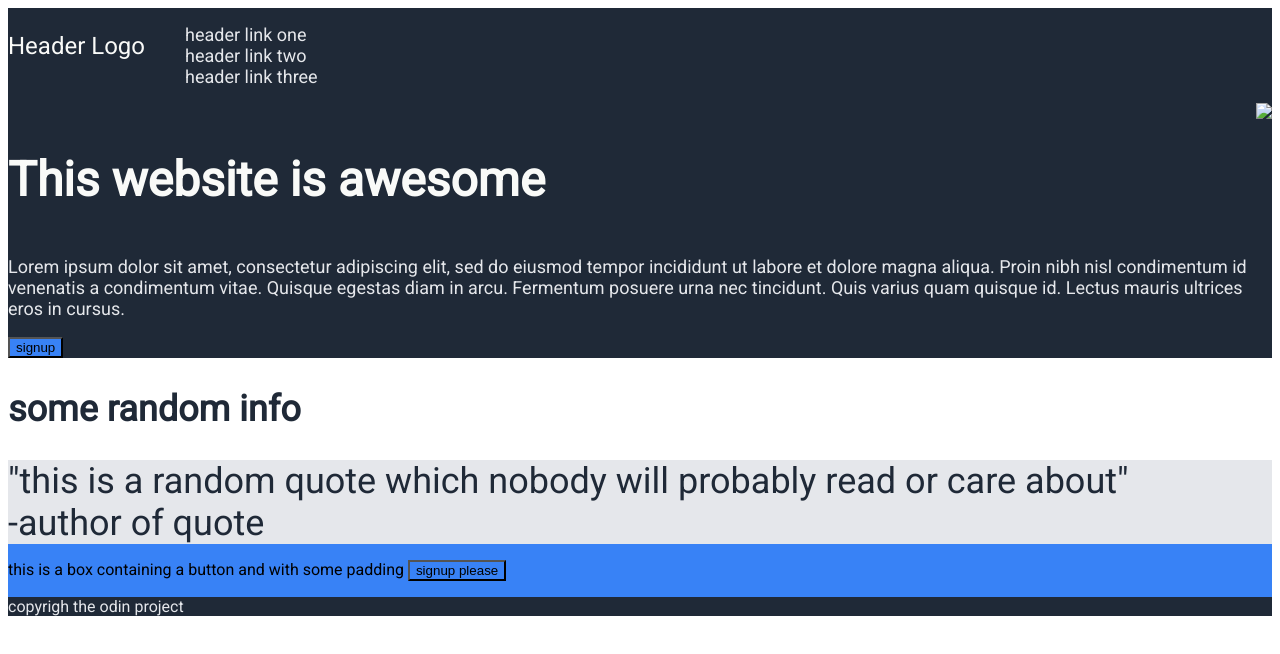
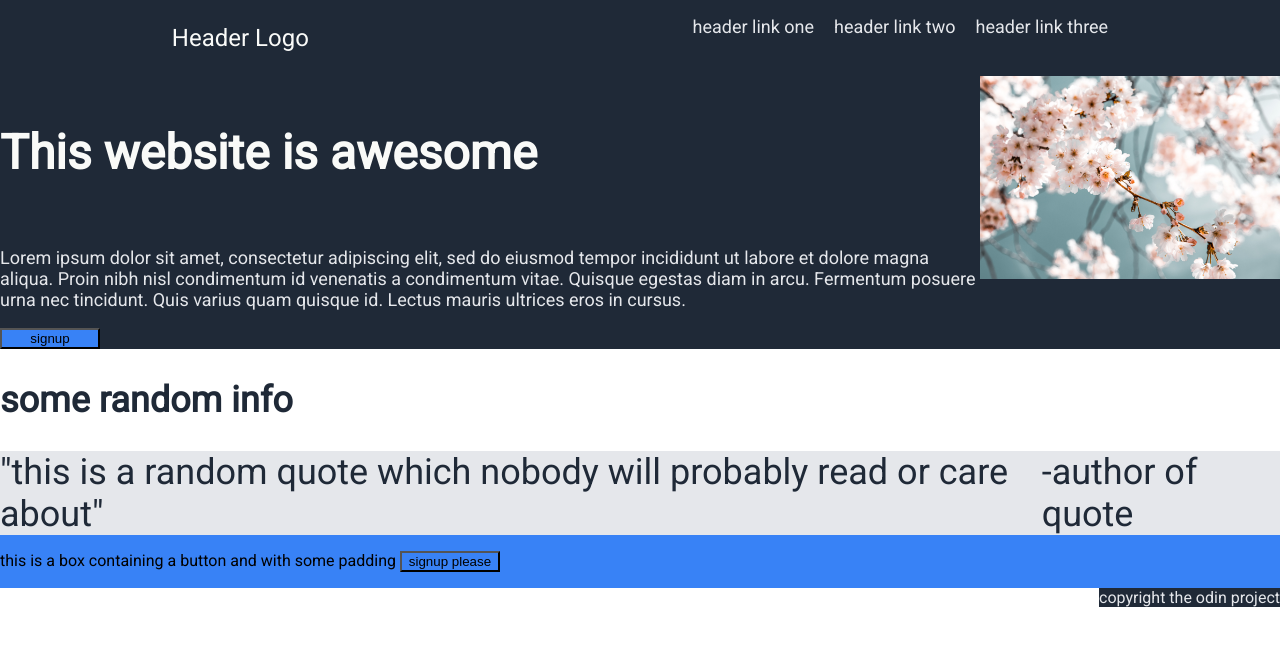
Before and after one commit to namidabbar/landing-page, a plain HTML site: page index.html in a window 1280 px wide. Drawn offline with Linux system fonts and the light colour scheme.

Commit message:
added an image and it's source into readme

```diff
--- a/index.html
+++ b/index.html
@@ -18,13 +18,17 @@
             <li><a href="#">header link three</a></li>
         </ul>
     </div>
-    <div class="hero"> <div class="intro">
-<p class="awesome">This website is awesome</p>
-<p class="secondary-text">
-    Lorem ipsum dolor sit amet, consectetur adipiscing elit, sed do eiusmod tempor incididunt ut labore et dolore magna aliqua. Proin nibh nisl condimentum id venenatis a condimentum vitae. Quisque egestas diam in arcu. Fermentum posuere urna nec tincidunt. Quis varius quam quisque id. Lectus mauris ultrices eros in cursus.
-</p>
-<button>signup</button></div>
-<div class="placeholder"><img src="#"/></div>
+    <div class="hero">
+        <div class="intro">
+            <p class="awesome">This website is awesome</p>
+            <p class="secondary-text">
+            Lorem ipsum dolor sit amet, consectetur adipiscing elit, sed do eiusmod tempor incididunt ut labore et dolore magna aliqua. Proin nibh nisl condimentum id venenatis a condimentum vitae. Quisque egestas diam in arcu. Fermentum posuere urna nec tincidunt. Quis varius quam quisque id. Lectus mauris ultrices eros in cursus.
+            </p>
+        <button>signup</button>
+        </div>
+        <div class="placeholder">
+            <img src="pexels-louis-2101187.jpg"/>
+        </div>
     </div>
     <div class="main">
     <h2 class="information">some random info</h2>
@@ -39,7 +43,7 @@
         <button>signup please</button></p>
     </div>
     <div class="footer">
-copyrigh the odin project
+copyright the odin project
     </div>
 </body>
 </html>
--- a/style.css
+++ b/style.css
@@ -3,25 +3,30 @@ body{
     flex-direction: column;
     justify-content: space-between;
     font-family: 'roboto';
+    margin:0;
+    padding: 0;
 }
 
 .header{
     display: flex;
     background-color: #1f2937;
+    justify-content: space-around;
 }
 
 .hero{
     display: flex;
     background-color: #1f2937;
-    justify-content: space-between;
 }
 .awesome{
+    display: flex;
 font-size: 48px;
 font-weight: bolder;
 color: #f9faf8;
 }
 ul{
     list-style: none;
+    display: flex;
+    gap: 20px;
 }
 a{
     text-decoration: none;
@@ -33,6 +38,8 @@ a{
     display:flex;
     background-color: #1f2937;
     color: #e5e7eb;
+    align-self: flex-end;
+
 }
 
 .secondary-text{
@@ -49,6 +56,7 @@ a{
 }
 
 .quote{
+    display: flex;
     background-color: #e5e7eb;
     font-size: 36px;
     color: #1f2937;
@@ -58,5 +66,19 @@ button{
 }
 
 .sign-up{
+    display: flex;
     background-color: #3882f6;
 }
+
+img{
+    width:300px;
+}
+
+.intro{
+    display: flex;
+    flex-direction: column;
+}
+
+button{
+    width: 100px;
+}
```
Also changed, not shown: pexels-louis-2101187.jpg (added), 1 other file.
